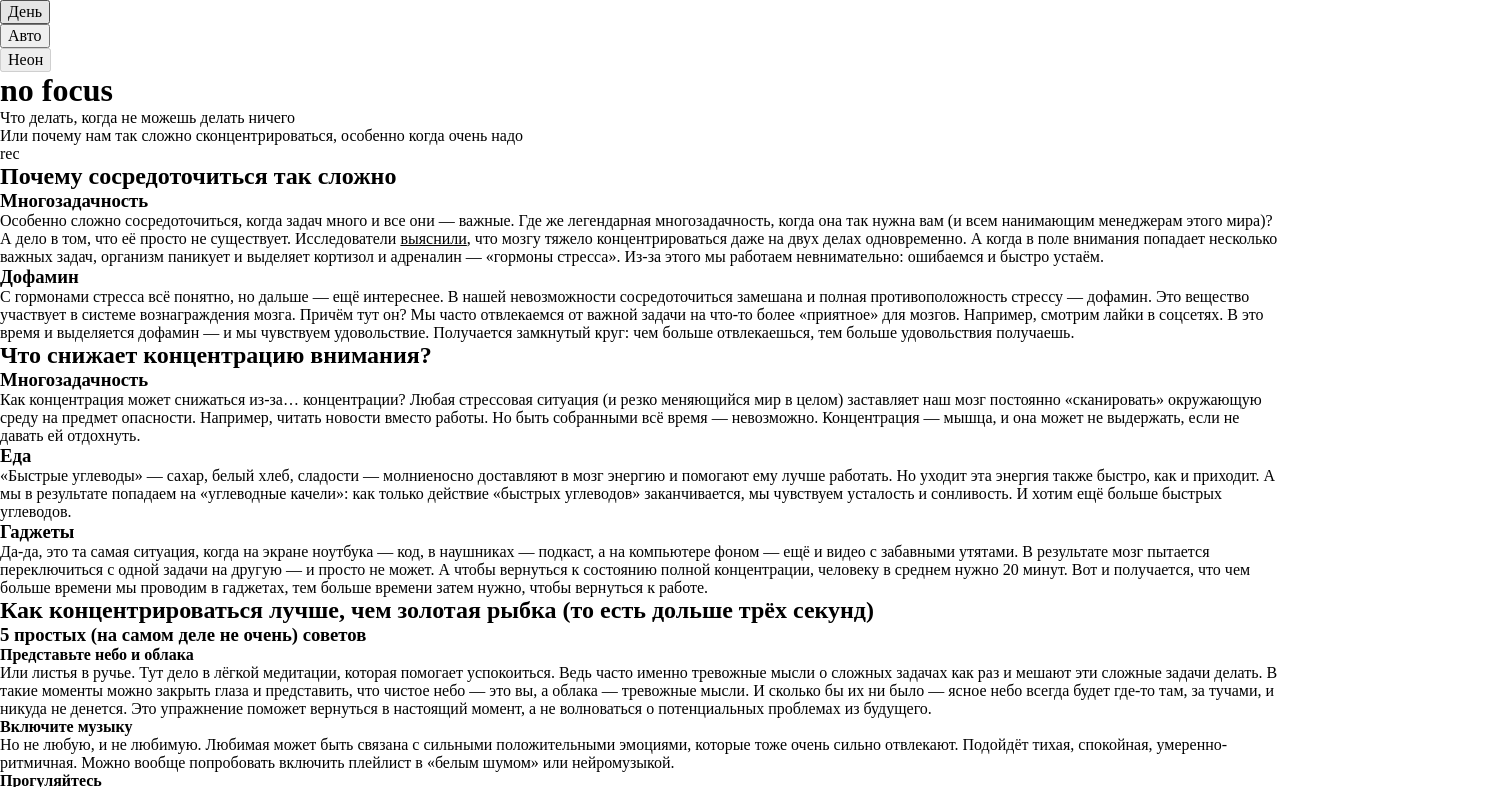
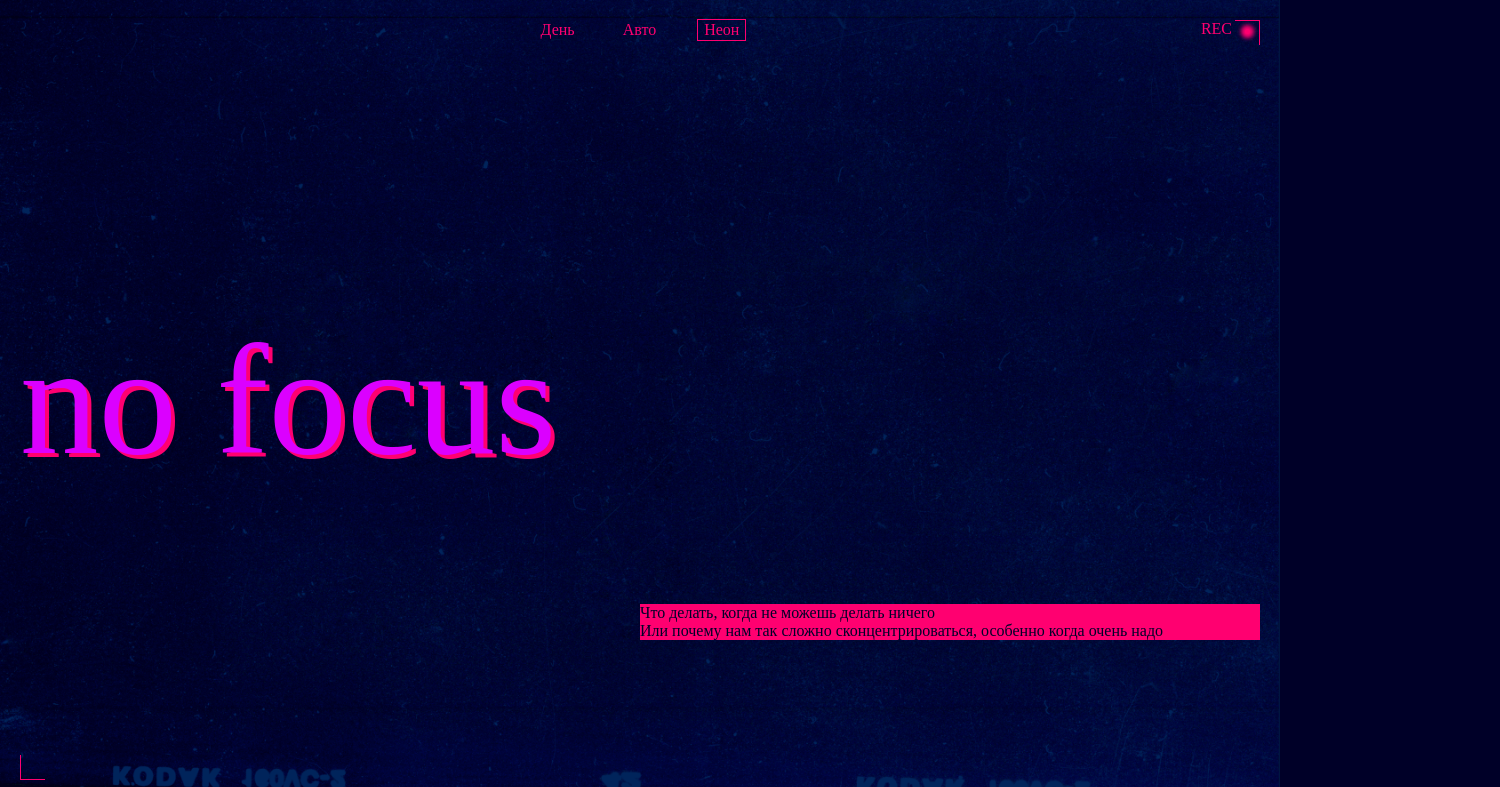
Before and after one commit to r1zagg/slozhno-sosredotochitsya-ad, a plain HTML site: page index.html in a window 1280 px wide. Both pictures are taken after a click on the button "Неон". Shown: the top 787 px of the page, 1500 px wide, since content can reach past the window. Drawn offline with Linux system fonts and the light colour scheme.

Commit message:
Update style.css

```diff
--- a/styles/style.css
+++ b/styles/style.css
@@ -1,5 +1,293 @@
-/* Основные стили проекта. Это стили для темы, которую вы верстаете первой. */
+.page {
+  background-color: var(--bg-color);
+  font-family: var(--main-font);
+  font-size: var(--font-size);
+  color: var(--not-accent-color);
+  line-height: var(--line-height);
+  background-attachment: fixed;
+}
 
-.page {
-  /* сохраните в разметке и стилях класс page у тега body. Он удобен, чтобы составлять селекторы для разных цветовых тем. */
+.header {
+  background-image: var(--bg-image);
+  background-repeat: no-repeat;
+  background-size: cover;
+  background-position: center;
+  background-attachment: fixed;
+  display: grid;
+  grid-template-rows: 1fr min-content 1fr auto;
+  align-items: center;
+  justify-items: end;
+  padding: var(--padding);
 }
+
+.header__rec {
+  position: absolute;
+  text-transform: uppercase;
+  color: var(--accent-color);
+  inset-block-start: var(--padding);
+  inset-inline-end: calc(var(--padding) + 3px + 25px);
+  visibility: var(--visible);
+}
+
+.header__rec::after {
+  content: "";
+  position: absolute;
+  block-size: 5px;
+  inline-size: 5px;
+  border-radius: 50%;
+  color: var(--accent-color);
+  background-color: var(--accent-color);
+  box-shadow: 0px 0px 4px 4px var(--accent-color);
+  inset-inline-end: -18px;
+  inset-block-start: 9px;
+  visibility: var(--visible);
+}
+
+.decorated-zone {
+  height: 100vh;
+  min-height: 668px;
+  position: relative;
+}
+
+.decorated-zone::before {
+  content: "";
+  position: absolute;
+  inset-inline-start: var(--padding);
+  inset-block-end: var(--padding);
+  inline-size: 25px;
+  block-size: 25px;
+  border-block-end: 1px solid var(--accent-color);
+  border-inline-start: 1px solid var(--accent-color);
+}
+.decorated-zone::after {
+  content: "";
+  position: absolute;
+  inline-size: 25px;
+  block-size: 25px;
+  border-block-start: 1px solid var(--accent-color);
+  border-inline-end: 1px solid var(--accent-color);
+  inset-inline-end: var(--padding);
+  inset-block-start: var(--padding);
+}
+
+.header__theme-menu-button {
+  color: var(--accent-color);
+  border: none;
+  background-color: transparent;
+  cursor: pointer;
+}
+
+.header__theme-menu-button:hover {
+  outline: 1px solid var(--button-hover-outline);
+}
+
+.header__theme-menu-button:focus {
+  outline: none;
+}
+
+.header__theme-menu-button:focus-visible {
+  border-bottom: 1px solid var(--accent-color);
+}
+
+.header__theme-menu-button_active {
+  outline: 1px solid var(--accent-color);
+  pointer-events: none;
+}
+
+.header__theme-menu-list {
+  display: flex;
+  flex-direction: column;
+  gap: 13px;
+}
+
+.header__title {
+  color: var(--header-color);
+  font-size: clamp(7.25rem, 7.0115rem + 1.0178vw, 7.5rem);
+  line-height: 82.5%;
+  font-weight: var(--header-weight);
+  text-shadow: 4px 4px 0 var(--shadow-color);
+}
+
+.header__description {
+  width: 100%;
+  justify-self: end;
+  align-self: center;
+}
+
+.title-decoration {
+  background-color: var(--title-decoration-bg-color);
+  color: var(--title-decoration-text-color);
+}
+
+.content {
+  display: grid;
+  gap: var(--sections-gap);
+  padding: var(--vertical-padding) var(--padding);
+}
+
+.section {
+  display: grid;
+  grid-auto-flow: row;
+  gap: var(--articles-gap);
+}
+
+.section__title {
+  color: var(--accent-color);
+  font-size: var(--font-size);
+  font-weight: var(--header-weight);
+  line-height: var(--line-height);
+}
+
+.theme__text {
+  color: var(--not-accent-color);
+  font-size: var(--font-size);
+  line-height: var(--line-height);
+  font-weight: var(--text-weight);
+}
+
+.section__themes {
+  display: grid;
+  gap: var(--articles-gap);
+}
+
+.theme {
+  display: grid;
+  gap: 10px;
+  grid-template-rows: min-content auto;
+}
+
+.header__description,
+.section__themes > .section__title,
+.theme__title {
+  font-size: var(--font-size);
+  font-weight: var(--header-weight);
+  line-height: var(--line-height);
+}
+
+.third .theme .theme__title {
+  font-weight: var(--text-weight);
+}
+
+.theme__text .research-link {
+  text-decoration: none;
+  text-shadow: 2px 2px var(--link-shadow-color);
+}
+
+.theme__text .research-link:hover {
+  outline: none;
+  border-bottom: 1px solid var(--not-accent-color);
+}
+
+.theme__text .research-link:focus {
+  outline: none;
+}
+
+.theme__text .research-link:focus-visible {
+  outline: 1px solid var(--not-accent-color);
+}
+
+.article__images {
+  display: grid;
+  gap: var(--padding);
+}
+
+.article__images-image {
+  width: 100%;
+  height: 100%;
+  object-fit: cover;
+  object-position: center;
+}
+
+.footer {
+  display: flex;
+  justify-content: center;
+  align-items: center;
+  padding: var(--padding);
+}
+
+.footer__title {
+  text-shadow: 2px 2px 0 var(--shadow-color);
+  color: var(--header-color);
+  font-size: clamp(7.25rem, 7.0115rem + 1.0178vw, 7.5rem);
+  line-height: 82.5%;
+  font-weight: var(--header-weight);
+}
+
+@media (width >= 768px) {
+  :root {
+    --padding: 20px;
+    --vertical-padding: 60px;
+    --sections-gap: 80px;
+  }
+
+  .first,
+  .third {
+    grid-template-columns: 1fr 2fr;
+  }
+
+  .article__images-image:nth-child(1) {
+    grid-column: 1 / 3;
+    grid-row: 1;
+  }
+
+  .article__images-image:nth-child(2) {
+    grid-row: 1 / 3;
+    grid-column: 3;
+  }
+
+  .article__images-image:nth-child(3) {
+    grid-column: 1;
+    grid-row: 2 / 4;
+  }
+
+  .article__images-image:nth-child(4) {
+    grid-column: 2;
+    grid-row: 2;
+  }
+
+  .article__images-image:nth-child(5) {
+    grid-column: 2 / 4;
+    grid-row: 3;
+  }
+
+  .footer__title {
+    font-size: clamp(7.5rem, 0.5625rem + 14.4531vw, 9.8125rem);
+  }
+
+  .header__title {
+    font-size: clamp(7.5rem, 0.5625rem + 14.4531vw, 9.8125rem);
+    justify-self: left;
+  }
+
+  .header__description {
+    width: 50%;
+  }
+
+  .article__images {
+    gap: 20px;
+  }
+  .second .section__title {
+    width: calc(100% / 3 - var(--articles-gap));
+  }
+}
+
+@media (width >= 1024px) {
+  .second .section__themes {
+    grid-template-columns: repeat(3, 1fr);
+  }
+
+  .first,
+  .third {
+    grid-template-columns: calc((100% - 2 * var(--articles-gap)) / 3) 1fr;
+  }
+
+  .header__theme-menu {
+    justify-self: center;
+    align-self: start;
+  }
+
+  .header__theme-menu-list {
+    flex-direction: row;
+    gap: 36px;
+  }
+}
```
